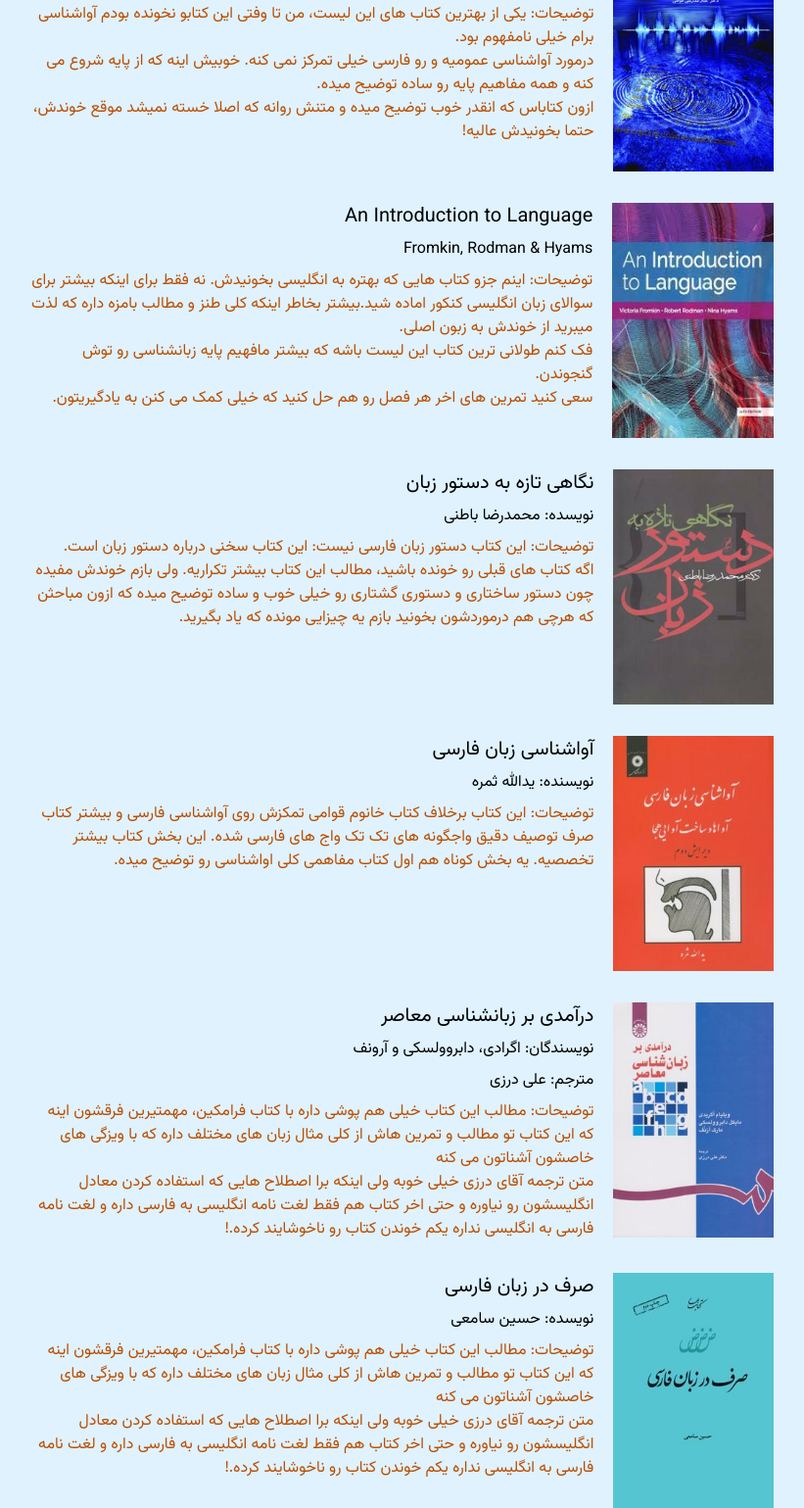
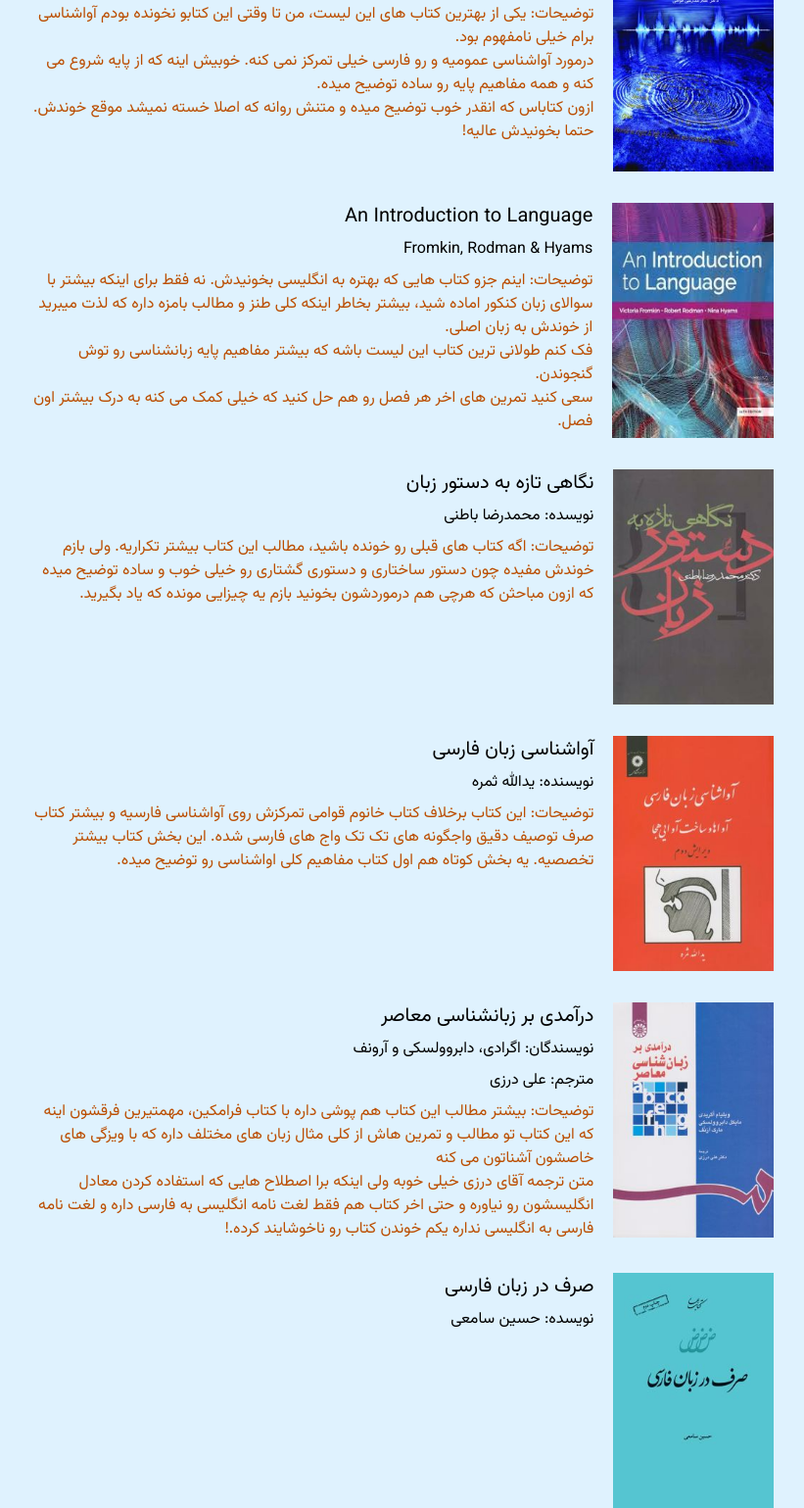
Before and after one commit to tahafallahi/linguistics-konkor-sources, a website: page index.html in a window 1280 px wide. Shown: the part 1261-2800 px from the top of the page at 98% size, without its empty margins (230-1051 px from the left). Drawn offline with Linux system fonts and the light colour scheme.

Commit message:
Fix spelling

```diff
--- a/index.html
+++ b/index.html
@@ -66,7 +66,7 @@
             <p>The Study of Language</p>
             <p class="text-base">Author: George Yule</p>
             <p class="text-base text-amber-700" w>
-              توضیحات: برای آمادگی بیشتر درس زبان انگلیسی بهتره کتاب های که
+              توضیحات: برای آمادگی بیشتر درس زبان انگلیسی بهتره کتاب هایی که
               اینجا عنوان انگلیشون اومده به زبون اصلی بخونید، که با معادل
               انگلیسی اصطلاح ها آشناد بشید.
             </p>
@@ -91,12 +91,12 @@
             <p>آواشناسی، بررسی علمی گفتار</p>
             <p class="text-base">گلناز مدرسی قوامی</p>
             <p class="text-base text-amber-700" w>
-              توضیحات: یکی از بهترین کتاب های این لیست، من تا وفتی این کتابو
+              توضیحات: یکی از بهترین کتاب های این لیست، من تا وقتی این کتابو
               نخونده بودم آواشناسی برام خیلی نامفهوم بود.<br />درمورد آواشناسی
               عمومیه و رو فارسی خیلی تمرکز نمی کنه. خوبیش اینه که از پایه شروع
               می کنه و همه مفاهیم پایه رو ساده توضیح میده. <br />
               ازون کتاباس که انقدر خوب توضیح میده و متنش روانه که اصلا خسته
-              نمیشد موقع خوندش، حتما بخونیدش عالیه!
+              نمیشد موقع خوندش. حتما بخونیدش عالیه!
             </p>
           </div>
         </div>
@@ -107,13 +107,13 @@
             <p class="text-base">Fromkin, Rodman & Hyams</p>
             <p class="text-base text-amber-700" w>
               توضیحات: اینم جزو کتاب هایی که بهتره به انگلیسی بخونیدش. نه فقط
-              برای اینکه بیشتر برای سوالای زبان انگلیسی کنکور اماده شید.بیشتر
+              برای اینکه بیشتر با سوالای زبان کنکور اماده شید، بیشتر
               بخاطر اینکه کلی طنز و مطالب بامزه داره که لذت میبرید از خوندش به
-              زبون اصلی. <br />
-              فک کنم طولانی ترین کتاب این لیست باشه که بیشتر مافهیم پایه
+              زبان اصلی. <br />
+              فک کنم طولانی ترین کتاب این لیست باشه که بیشتر مفاهیم پایه
               زبانشناسی رو توش گنجوندن. <br />
-              سعی کنید تمرین های اخر هر فصل رو هم حل کنید که خیلی کمک می کنن به
-              یادگیریتون.
+              سعی کنید تمرین های اخر هر فصل رو هم حل کنید که خیلی کمک می کنه به
+              درک بیشتر اون فصل.
             </p>
           </div>
         </div>
@@ -123,8 +123,7 @@
             <p>نگاهی تازه به دستور زبان</p>
             <p class="text-base">نویسده: محمدرضا باطنی</p>
             <p class="text-base text-amber-700" w>
-              توضیحات: این کتاب دستور زبان فارسی نیست: این کتاب سخنی درباره
-              دستور زبان است. <br />
+              توضیحات:
               اگه کتاب های قبلی رو خونده باشید، مطالب این کتاب بیشتر تکراریه.
               ولی بازم خوندش مفیده چون دستور ساختاری و دستوری گشتاری رو خیلی خوب
               و ساده توضیح میده که ازون مباحثن که هرچی هم درموردشون بخونید بازم
@@ -138,9 +137,9 @@
             <p>آواشناسی زبان فارسی</p>
             <p class="text-base">نویسنده: یدالله ثمره</p>
             <p class="text-base text-amber-700" w>
-              توضیحات: این کتاب برخلاف کتاب خانوم قوامی تمکزش روی آواشناسی فارسی
+             توضیحات: این کتاب برخلاف کتاب خانوم قوامی تمرکزش روی آواشناسی فارسیه
               و بیشتر کتاب صرف توصیف دقیق واجگونه های تک تک واج های فارسی شده.
-              این بخش کتاب بیشتر تخصصیه. یه بخش کوناه هم اول کتاب مفاهمی کلی
+              این بخش کتاب بیشتر تخصصیه. یه بخش کوتاه هم اول کتاب مفاهیم کلی
               اواشناسی رو توضیح میده.
             </p>
           </div>
@@ -152,7 +151,7 @@
             <p class="text-base">نویسندگان: اگرادی، دابروولسکی و آرونف</p>
             <p class="text-base">مترجم: علی درزی</p>
             <p class="text-base text-amber-700" w>
-              توضیحات: مطالب این کتاب خیلی هم پوشی داره با کتاب فرامکین،
+              توضیحات: بیشتر مطالب این کتاب هم پوشی داره با کتاب فرامکین،
               مهمتیرین فرقشون اینه که این کتاب تو مطالب و تمرین هاش از کلی مثال
               زبان های مختلف داره که با ویزگی های خاصشون آشناتون می کنه <br />
               متن ترجمه آقای درزی خیلی خوبه ولی اینکه برا اصطلاح هایی که استفاده
@@ -167,15 +166,6 @@
           <div class="flex flex-col gap-2">
             <p>صرف در زبان فارسی</p>
             <p class="text-base">نویسده: حسین سامعی</p>
-            <p class="text-base text-amber-700" w>
-              توضیحات: مطالب این کتاب خیلی هم پوشی داره با کتاب فرامکین،
-              مهمتیرین فرقشون اینه که این کتاب تو مطالب و تمرین هاش از کلی مثال
-              زبان های مختلف داره که با ویزگی های خاصشون آشناتون می کنه <br />
-              متن ترجمه آقای درزی خیلی خوبه ولی اینکه برا اصطلاح هایی که استفاده
-              کردن معادل انگلیسشون رو نیاوره و حتی اخر کتاب هم فقط لغت نامه
-              انگلیسی به فارسی داره و لغت نامه فارسی به انگلیسی نداره یکم خوندن
-              کتاب رو ناخوشایند کرده.!
-            </p>
           </div>
         </div>
         <div class="w-full flex gap-5">
```
